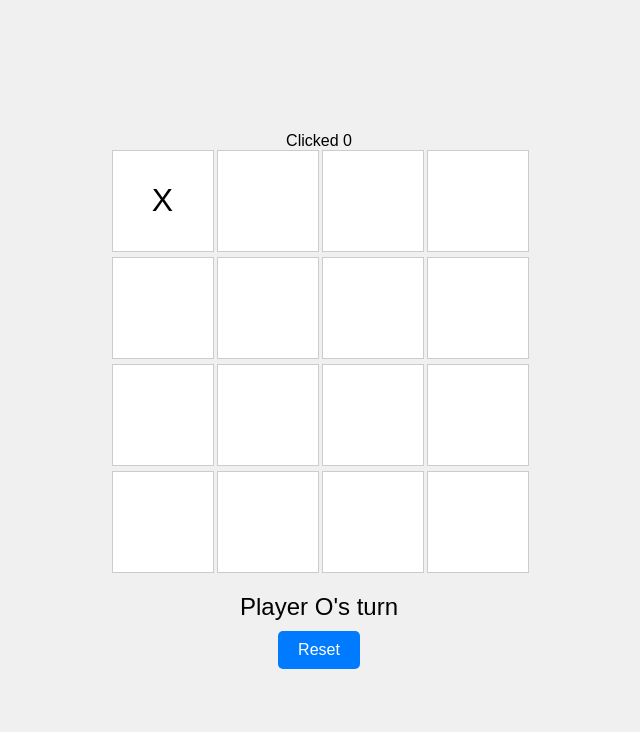
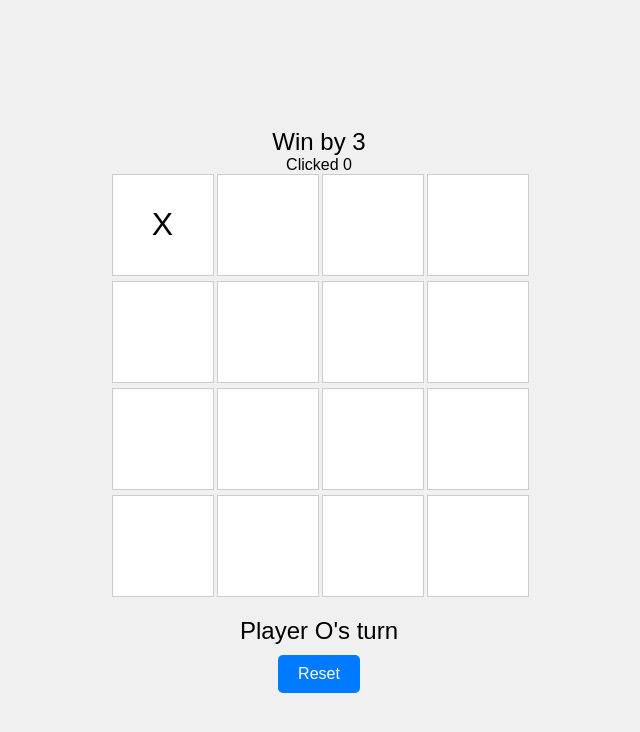
Before and after one commit to EddieVilla/tic_tac_toe, a plain HTML site: page v2/single.html in a window 1280 px wide. Both pictures are taken after a click on the element 483 px from the left and 200 px from the top of the page. Shown: the whole page, without its empty margins (321-961 px from the left). Drawn offline with Linux system fonts and the light colour scheme.

Commit message:
DONE 4x4. win by 3

```diff
--- a/v2/single.html
+++ b/v2/single.html
@@ -56,6 +56,7 @@
 </head>
 <body>
   <div>
+    <div class="message">Win by 3</div>
     <div id="debugmessage">div text box</div>
     <div class="board" id="board"></div>
     <div class="message" id="message"></div>
@@ -80,10 +81,19 @@
     //  [0, 4, 8], [2, 4, 6]
     //]
     //4x4. win by 4.
+    //const winningCombinations = [
+    //  [0, 1, 2, 3], [4, 5, 6, 7],[8, 9, 10, 11],[12, 13, 14, 15],
+    //  [0, 4, 8, 12], [1, 5, 9, 13], [2, 6, 10, 14], [3, 7, 11, 15],
+    //  [0, 5, 10, 15], [3, 6, 9, 12]
+    //];
+    //4x4. win by 3.
     const winningCombinations = [
-      [0, 1, 2, 3], [4, 5, 6, 7],[8, 9, 10, 11],[12, 13, 14, 15],
-      [0, 4, 8, 12], [1, 5, 9, 13], [2, 6, 10, 14], [3, 7, 11, 15],
-      [0, 5, 10, 15], [3, 6, 9, 12]
+      [1, 2, 3], [5, 6, 7],[9, 10, 11],[13, 14, 15],
+      [0, 1, 2], [4, 5, 6],[8, 9, 10],[12, 13, 14],
+      [4, 8, 12], [5, 9, 13], [6, 10, 14], [7, 11, 15],
+      [0, 4, 8], [1, 5, 9], [2, 6, 10], [3, 7, 11],
+      [5, 10, 15], [6, 9, 12],
+      [0, 5, 10], [3, 6, 9]
     ];
 
     function handleClick(event) {
@@ -115,8 +125,8 @@
 
     function checkWin() {
       return winningCombinations.some(combination => {
-        const [a, b, c, d] = combination;
-        return gameState[a] && gameState[a] === gameState[b] && gameState[a] === gameState[c] && gameState[a] === gameState[d];
+        const [a, b, c] = combination;
+        return gameState[a] && gameState[a] === gameState[b] && gameState[a] === gameState[c];
       });
     }
 
```
Also changed, not shown: 1 other file.
